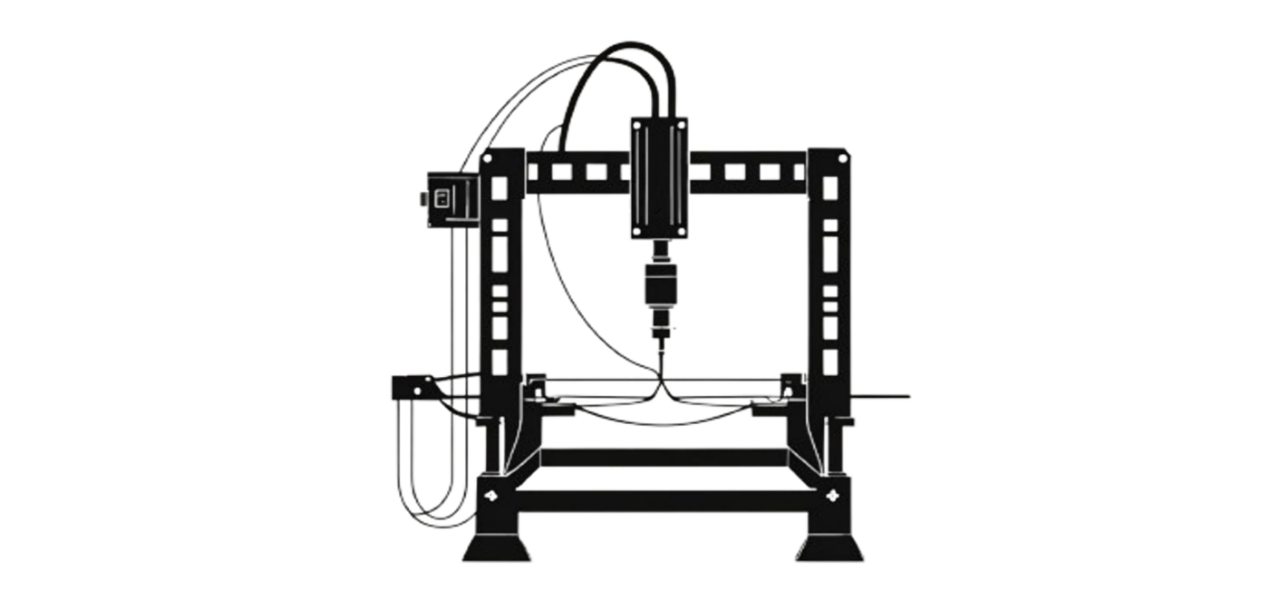
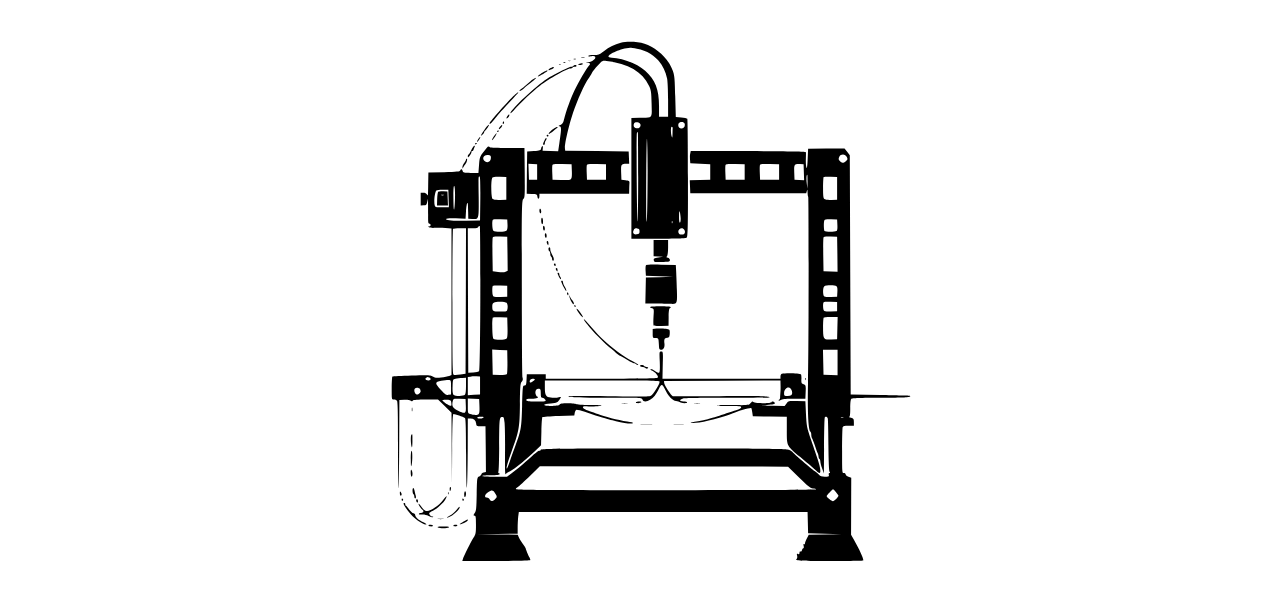
Before and after one commit to inspaya/stemrider_xyz, an Eleventy site: page src/_projects/project1.md in a window 1280 px wide. Shown: the part 193-794 px from the top of the page. Built offline with nearby package versions, Linux system fonts and the light colour scheme; Eleventy itself is replaced by a stand-in of ours; files that its build step writes are made by us from their sources.

Commit message:
Add SVG asset and update markup for Project 1

```diff
--- a/src/_projects/project1.md
+++ b/src/_projects/project1.md
@@ -1,7 +1,7 @@
 ---
 title: "The C.N.C Hot-Wire Machine"
 preview: "Building amazing prototypes from Polysterene/Styrofoam"
-cover: "/assets/cards/project_cnc.png"
+cover: "/assets/cards/project_cnc.svg"
 description: "Participants learn about 3D Computer Aided Design (CAD), mechanics, electronics, and software development while working collaboratively to solve real-world problems. This project fosters creativity, problem-solving skills, and teamwork."
 units: "0"
 participants: "0"
```
Also changed, not shown: src/assets/cards/project_cnc.svg (added).
